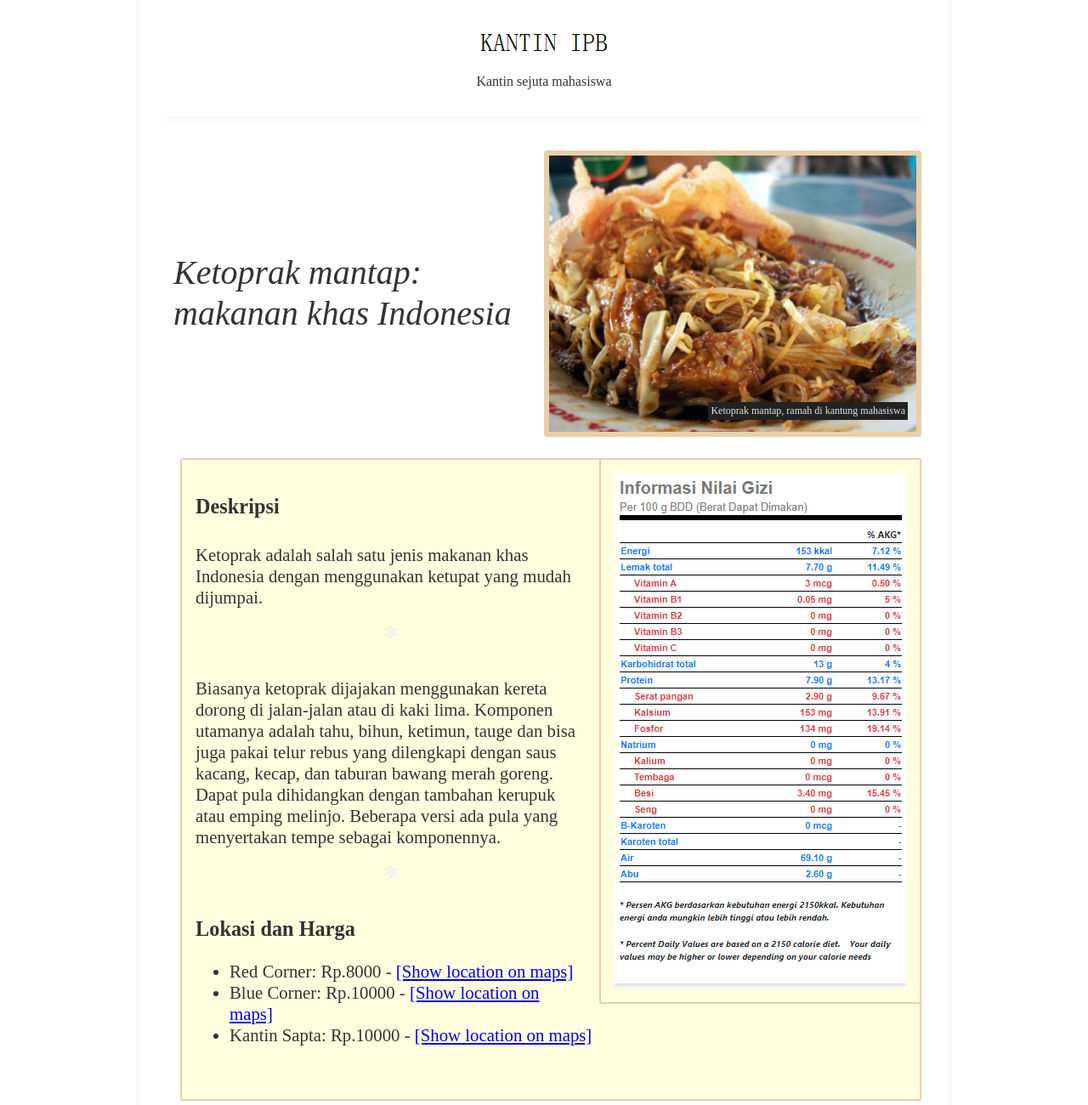
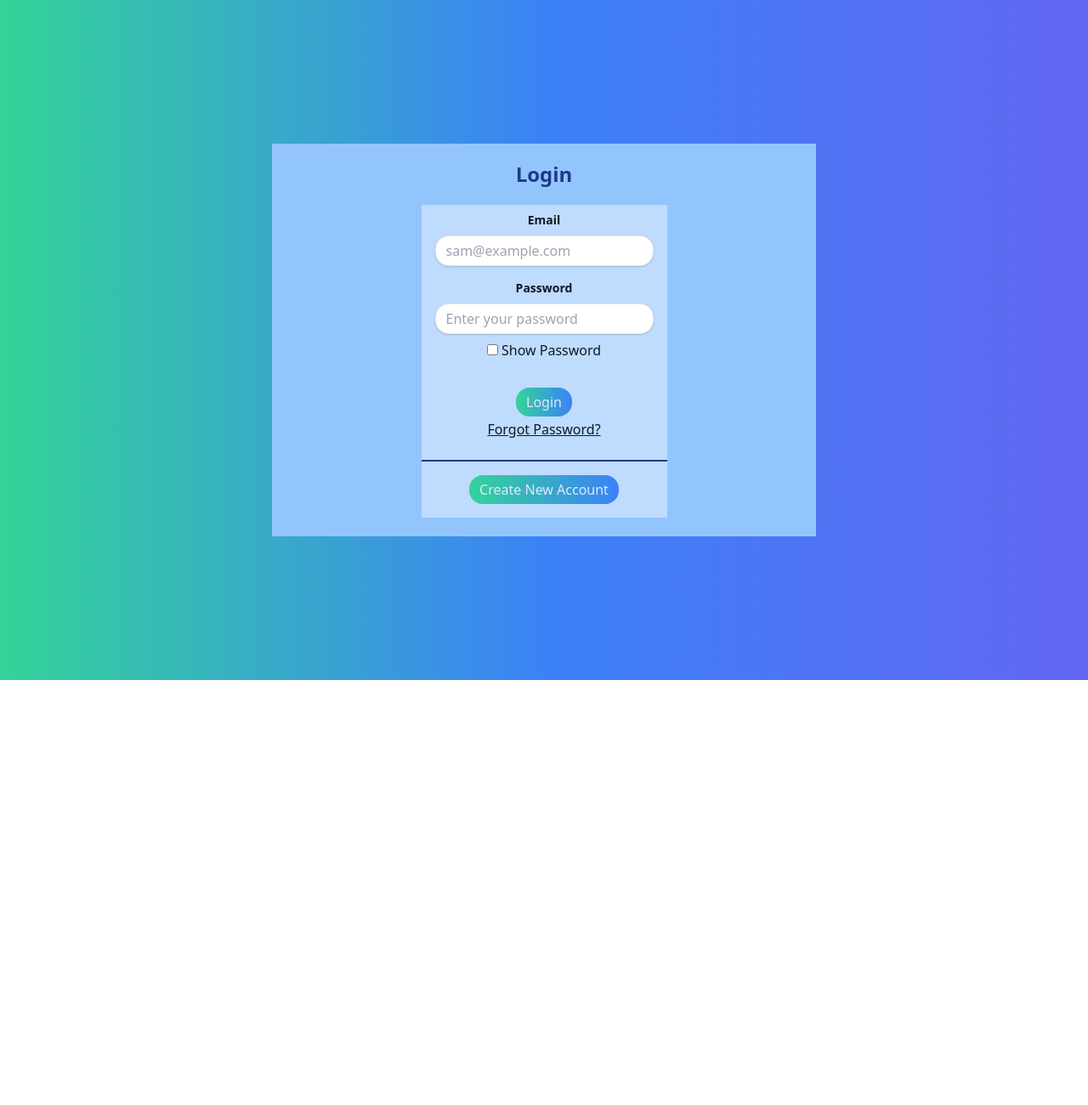
Before and after one commit to zidaneibrahimf7/PSBO, a website: page Frontend/html/index.html in a window 1280 px wide. Shown: the top 1300 px of the page at 85% size. After the commit the page ends 800 px from the top, so only its background shows below. Drawn offline with nearby package versions, Linux system fonts and the light colour scheme; files that its build step writes are made by us from their sources; files whose address does not match are found by name.

```diff
--- a/Frontend/css/media_query_test.css
+++ /dev/null
@@ -1,91 +0,0 @@
-body {
-    background-color:antiquewhite;
-}
-
-nav {
-    color: lightgoldenrodyellow;
-    text-decoration: none;
-}
-
-a {
-    color: inherit;
-    text-decoration: inherit;
-}
-
-.click {
-    background-color: #f44336;
-    color: white;
-    padding: 14px 25px;
-    text-align: center;
-    text-decoration: none;
-    display: inline-block;
-}
-
-a:hover, a:active {
-    background-color: green;
-  }
-
-.flexWrap {
-    background-color: indigo;
-    height: 50%;
-    min-height: 2.73rem;
-    font-size: 80%;
-    font-family: 'Oswald', sans-serif;
-    text-transform: uppercase;
-    padding: 0 1rem;
-    display: flex;
-    align-items: center;
-    justify-content: center;
-    flex: 1;
-}
-
-.flexText {
-    display: flex;
-    margin-right: 1rem;
-    flex: 0.25 1 auto;
-    justify-content: center;
-}
-
-.flexText2 {
-    display: flex;
-    justify-content: center;
-    margin-left: auto;
-    flex: 1 1 auto;
-}
-
-@media (min-width: 525px) {
-    body {
-        background-color: darkkhaki;
-    }
-
-    .flexWrap {
-        font-size: 100%;
-    }
-}
-
-@media (min-width: 650px) {
-    body {
-        background-color:darkgrey;
-    }
-
-    .flexWrap {
-        font-size: 120%;
-    }
-}
-
-
-@media (min-width: 800px) {
-    body {
-        background-color:darkgray;
-    }
-
-    .flexWrap {
-        font-size: 150%;
-    }
-}
-
-@media (min-width: 900px) {
-    body {
-        background-color:cornsilk;
-    }
-}
--- a/Frontend/css/styles.css
+++ /dev/null
@@ -1,125 +0,0 @@
-* {
-	box-sizing: border-box;
-}
-
-body {
-	font-size: 1.3rem;
-	line-height: 1.2;
-	max-width: 60rem;
-	margin: 0 auto;
-	color: #333;
-	border-left: 4px solid #f9f9f9;
-	border-right: 4px solid #f9f9f9;
-	padding: 1rem 2rem;
-}
-
-img {
-	max-width: 100%;
-}
-
-.Header {
-	text-align: center;
-	border-bottom: 8px double #f9f9f9;
-	margin-bottom: 2rem;
-	padding-bottom: 1rem;
-}
-
-.Strap {
-	font-size: 1rem;
-}
-
-.MoneyShot {
-	position: relative;
-}
-
-.MoneyShotImg {
-	border: 6px solid #e8cfa9;
-	border-radius: 4px;
-}
-
-.LogoWrapper {
-	display: block;
-	margin-top: 1rem;
-}
-
-.ImageCaption {
-	font-size: 0.75rem;
-	position: absolute;
-	bottom: 0.5rem;
-	right: 1rem;
-	padding: 3px;
-	background-color: #222;
-	color: #e4e4e4;
-}
-
-.IntroText {
-	font-size: 1.8rem;
-	font-style: italic;
-}
-
-.MethodWrapper p {
-	padding: 0.4rem 0;
-}
-
-.MethodWrapper p:after {
-	content: "✼";
-	display: block;
-	text-align: center;
-	margin: 1rem 0 0.5rem 0;
-	color: #eee;
-}
-
-@media screen and (min-width: 800px) {
-	body {
-		border-left: 4px solid #f9f9f9;
-		border-right: 4px solid #f9f9f9;
-		padding: 1rem 2rem;
-	}
-
-	.IntroWrapper {
-		display: table;
-		table-layout: fixed;
-		width: 100%;
-	}
-
-	.MoneyShot,
-	.IntroText {
-		display: table-cell;
-		width: 50%;
-		vertical-align: middle;
-		text-align: center;
-	}
-
-	.IntroText {
-		padding: 0.5rem;
-		font-size: 2.5rem;
-		text-align: left;
-		position: relative;
-	}
-
-	.HowToMake{
-		padding: 1rem;
-		margin: 0 0 0.5rem 1rem;
-		border-radius: 3px;
-		background-color: #ffffdf;
-		border: 2px solid #e8cfa9;
-	}
-
-	.Gizi {
-		font-size: 0.9rem;
-		float: right;
-		padding: 1rem;
-		margin: 0 0 0.5rem 1rem;
-		border-radius: 3px;
-		background-color: #ffffdf;
-		border: 2px solid #e8cfa9;
-	}
-
-	.GiziSummary {
-		border-radius: 4px;
-		float: middle;
-		max-width: 100%;
-		padding: 1rem;
-		margin: 0 0 0.5rem 1rem;
-	}
-}
--- a/Frontend/html/index.html
+++ b/Frontend/html/index.html
@@ -1,11 +1,11 @@
 <!doctype html>
-<html class="no-js" lang="en">
+<html class="no-js" lang="">
 
 <head>
   <meta charset="utf-8">
-  <title>Kantin IPB - Ketoprak</title>
-  <meta name="description" content="Web page responsif – Ketoprak">
-  <meta name="viewport" content="width=device-width, initial-scale=1.0">
+  <title>Kantin IPB: Login</title>
+  <meta name="description" content="Kantin IPB: Login">
+  <meta name="viewport" content="width=device-width, initial-scale=1">
 
   <meta property="og:title" content="">
   <meta property="og:type" content="">
@@ -14,61 +14,65 @@
 
   <link rel="manifest" href="site.webmanifest">
   <link rel="apple-touch-icon" href="icon.png">
+  <link href="https://unpkg.com/tailwindcss@^2/dist/tailwind.min.css" rel="stylesheet">
   <!-- Place favicon.ico in the root directory -->
 
-  <link rel="stylesheet" href="css/normalize.css">
-  <link rel="stylesheet" href="css/main.css">
-  <link rel="stylesheet" href="../css/styles.css" />
+  <link rel="stylesheet" href="../css/normalize.css">
+  <link rel="stylesheet" href="../css/main.css">
 
   <meta name="theme-color" content="#fafafa">
 </head>
 
-<body>
+<body class="bg-gradient-to-r from-green-400 via-blue-500 to-indigo-500
+font-sans text-gray-900 h-screen flex flex-col justify-center items-center">
+    <article class="w-3/6 bg-blue-300 flex flex-col justify-center items-center">
+        <header>
+            <h1 class="m-5 font-black text-2xl text-blue-900">Login</h1>
+        </header>
+        <div class="bg-blue-200 flex flex-col justify-center items-center">
+            <label for="email" class="select-none mt-2 text-sm font-bold">Email</label>
+            <input type="email" id="email" placeholder="sam@example.com"
+            class="mt-2 mx-4 shadow border rounded-2xl w-9/10 px-3 py-2 focus:bg-blue-100">
+            <label for="password" class="select-none mt-4 text-sm font-bold">Password</label>
+            <input type="password" id="pass" placeholder="Enter your password"
+            class="mt-2 mx-4 shadow border rounded-2xl w-9/10 px-3 py-2 focus:bg-blue-100">
+            <div class="w-9/10 mt-2">
+                    <input type="checkbox" onclick="myFunction()"> Show Password
+            </div>
+            <a href="/html/menus.html">
+              <button class="bg-gradient-to-r from-green-400 to-blue-500 hover:from-pink-500 hover:to-yellow-500 mt-8 px-3 py-2
+              text-blue-100 rounded-2xl">Login</button>
+            </a>
+            <a href="#" class="mt-1 underline hover:no-underline">Forgot Password?</a>
+            <div class="mt-6 border-solid w-full border-t-2 border-blue-900"></div>
+            <a href="/html/register.html">
+              <button class="bg-gradient-to-r from-green-400 to-blue-500 hover:from-pink-500 hover:to-yellow-500
+              m-4 px-3 py-2 text-blue-100 rounded-2xl">Create New Account</button>
+            </a>
 
-  <div class="Header">
-    <a href="/" class="LogoWrapper"><img src="../img/Logo_Kantin_IPB.png" alt="Logo Kantin IPB"/></a>
-    <p class="Strap">Kantin sejuta mahasiswa</p>
-  </div>
-  <div class="IntroWrapper">
-    <p class="IntroText">Ketoprak mantap: makanan khas Indonesia</p>
-    <div class="MoneyShot">
-        <img class="MoneyShotImg" src="../img/ketoprak.jpg" alt="Ketoprak mantap" />
-        <p class="ImageCaption">Ketoprak mantap, ramah di kantung mahasiswa</p>
-    </div>
-  </div>
-  <br/>
-  <div class="Gizi">
-    <img class="InfoGizi" src="../img/gizi_ketoprak.png" alt="Gizi ketoprak"/>
-  </div>
-  <div class="HowToMake">
-    <h3 class="SubHeader">Deskripsi</h3>
-    <div class="MethodWrapper">
-        <p>Ketoprak adalah salah satu jenis makanan khas Indonesia dengan menggunakan ketupat yang mudah dijumpai.</p>
-        <p>Biasanya ketoprak dijajakan menggunakan kereta dorong di jalan-jalan atau di kaki lima.
-            Komponen utamanya adalah tahu, bihun, ketimun, tauge dan bisa juga pakai telur rebus yang dilengkapi dengan saus kacang, kecap, dan taburan bawang merah goreng. Dapat pula dihidangkan dengan tambahan kerupuk atau emping melinjo.
-            Beberapa versi ada pula yang menyertakan tempe sebagai komponennya.
-        </p>
-    </div>
-    <h3 class="SubHeader">Lokasi dan Harga</h3>
-    <div class="MethodWrapper">
-        <ul>
-            <li>Red Corner: Rp.8000 - <a href="#">[Show location on maps]</a></li>
-            <li>Blue Corner: Rp.10000 - <a href="#">[Show location on maps]</a></li>
-            <li>Kantin Sapta: Rp.10000 - <a href="#">[Show location on maps]</a></li>
-        </ul>
-    </div>
-    <br>
-  </div>
-  <div class="GiziSummary">
-    <img src="../img/gizi_ketoprak_summary.png" alt="Ringkasan gizi ketoprak"/>
-  </div>
-  <br/>
+        </div>
+        <br>
+    </article>
 
 
-  <!-- Javascript scripts. -->
-  <script src="js/vendor/modernizr-3.11.2.min.js"></script>
-  <script src="js/plugins.js"></script>
-  <script src="js/main.js"></script>
+
+<script>
+    function myFunction() {
+        var x = document.getElementById("pass");
+        if (x.type === "password") {
+          x.type = "text";
+        } else {
+          x.type = "password";
+        }
+      }
+</script>
+
+  <script src="../js/vendor/modernizr-3.11.2.min.js"></script>
+  <script src="../js/plugins.js"></script>
+  <script src="../js/main.js"></script>
+
+
+
 
   <!-- Google Analytics: change UA-XXXXX-Y to be your site's ID. -->
   <script>
```
Also changed, not shown: Frontend/html/food1.html (deleted, +0 -50 lines), Frontend/html/login.html (+9 -4 lines), Frontend/html/menus.html (+18 -4 lines), Frontend/html/navbar.html (added, +88 -0 lines), Frontend/html/register.html (+12 -6 lines), Frontend/html/restaurant_menu.html (+14 -0 lines).
